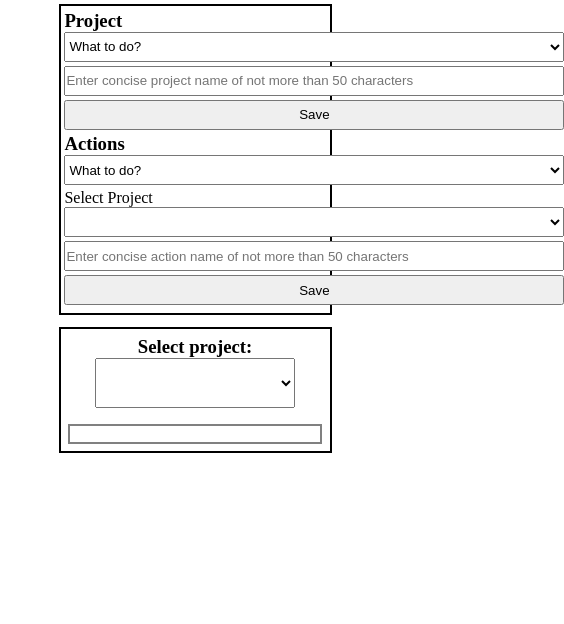
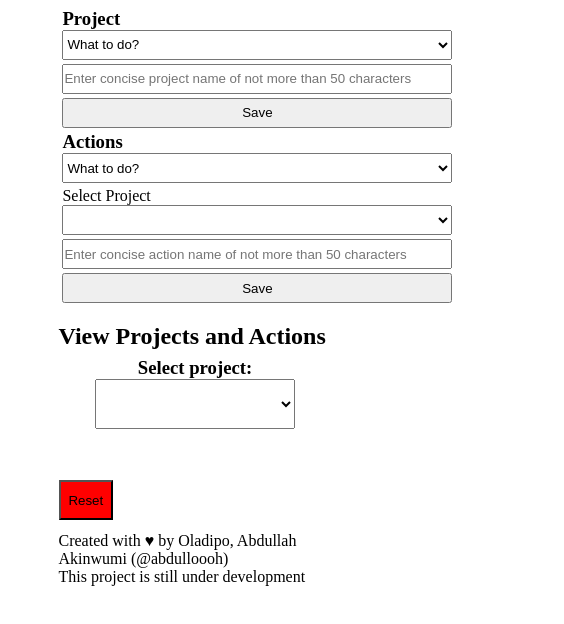
Before and after one commit to abdulloooh/projectmanager, a plain HTML site: page index.html in a window 390 px wide. Shown: the whole page, 564 px wide, since content can reach past the window. Drawn offline with Linux system fonts and the light colour scheme.

Commit message:
Add llittle responsiveness on mobile, more to be done later

```diff
--- a/app.js
+++ b/app.js
@@ -61,7 +61,7 @@ function treatProject(){
             case "delete":
                 if(!storage[optP]){return}
                 let getIndex = storage[optP].indexOf(action); //get index of the action
-                storage.splice(getindex,1);  //remove the action
+                storage[optP].splice(getIndex,1);  //remove the action
                 break;
             default:
                 break;
--- a/index.html
+++ b/index.html
@@ -42,6 +42,7 @@
         </div>
     </section>
 
+    <h2>View Projects and Actions</h2>
     <section class="list">
         <!-- projects and actions view -->
         <div class="project_list">
@@ -57,7 +58,13 @@
             <!-- class of """actions_displayed""""" is use here -->
         </div>
     </section>
-
+    <footer>
+        <p>
+            <button type="button" class="reset" id="reset" onclick="localStorage.removeItem('userProject');window.location.reload()"> Reset</button>
+        </p>
+        <p>Created with &hearts; by Oladipo, Abdullah Akinwumi (@abdulloooh)</p>
+        <p>This project is still under development</p>
+    </footer>
 
 <script src="app.js"></script>
 </body>
--- a/style.css
+++ b/style.css
@@ -46,3 +46,19 @@
     border: 2px solid grey;
     padding: 2vw;
 }
+.reset{
+    background-color: red;;
+    margin:3vw 0;
+    width:20%;
+    height: 40px;;
+}
+@media(max-width:792px){
+    .list, .action_list,.add_new{
+        border: none;
+    }
+}
+@media(max-width:400px){
+    .add_new input{
+        width: 100vw;
+    }
+}
```
